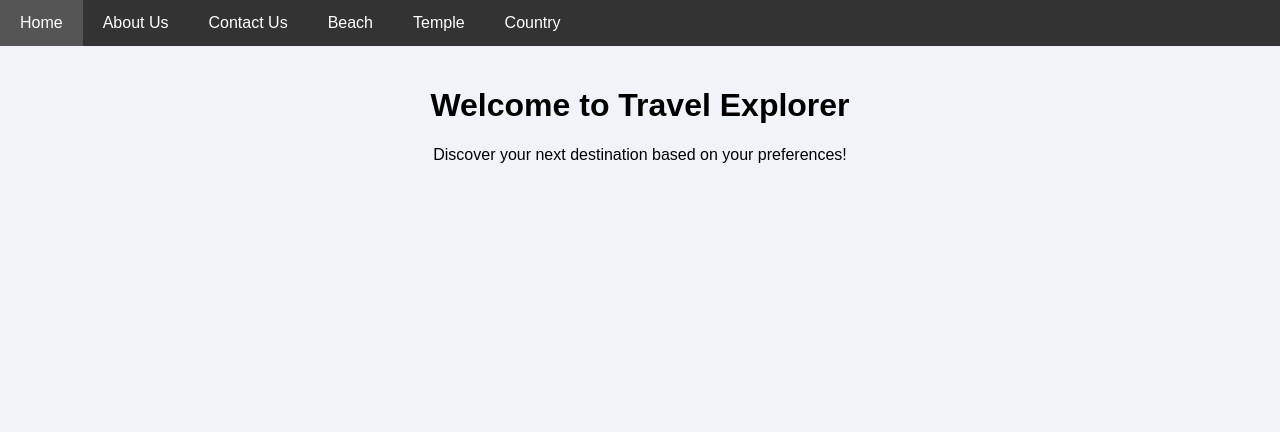
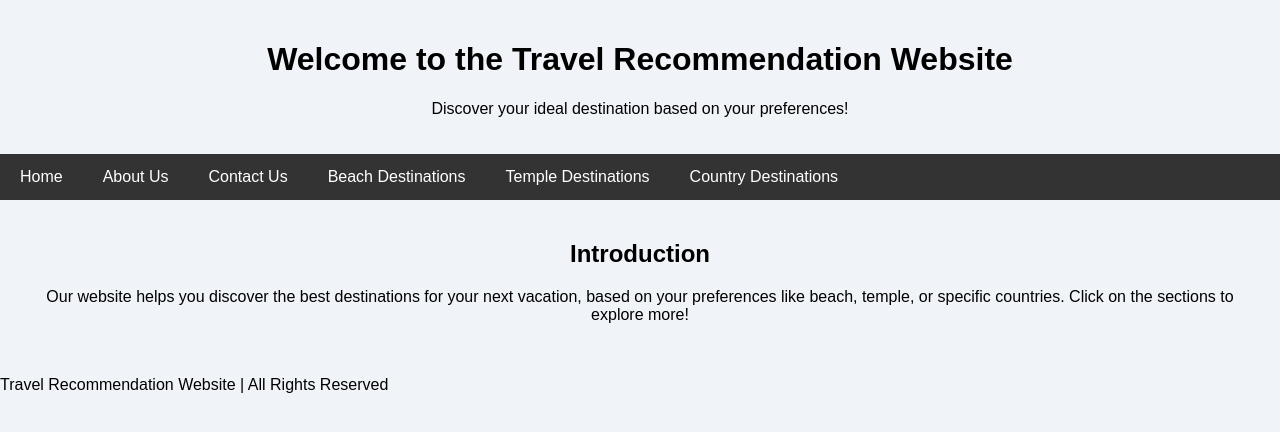
Before and after one commit to Rucha11011110/travel-recommendation-website, a plain HTML site: page index.html in a window 1280 px wide. Drawn offline with Linux system fonts and the light colour scheme.

Commit message:
index.html

```diff
--- a/index.html
+++ b/index.html
@@ -2,23 +2,32 @@
 <html lang="en">
 <head>
   <meta charset="UTF-8">
-  <title>Travel Explorer</title>
+  <meta name="viewport" content="width=device-width, initial-scale=1.0">
+  <title>Travel Recommendation Website</title>
   <link rel="stylesheet" href="style.css">
 </head>
 <body>
+  <header>
+    <h1>Welcome to the Travel Recommendation Website</h1>
+    <p>Discover your ideal destination based on your preferences!</p>
+  </header>
   <nav>
     <ul>
       <li><a href="index.html">Home</a></li>
       <li><a href="about.html">About Us</a></li>
       <li><a href="contact.html">Contact Us</a></li>
-      <li><a href="beach.html">Beach</a></li>
-      <li><a href="temple.html">Temple</a></li>
-      <li><a href="country.html">Country</a></li>
+      <li><a href="beach.html">Beach Destinations</a></li>
+      <li><a href="temple.html">Temple Destinations</a></li>
+      <li><a href="country.html">Country Destinations</a></li>
     </ul>
   </nav>
-  <header>
-    <h1>Welcome to Travel Explorer</h1>
-    <p>Discover your next destination based on your preferences!</p>
-  </header>
+  <section>
+    <h2>Introduction</h2>
+    <p>Our website helps you discover the best destinations for your next vacation, based on your preferences like beach, temple, or specific countries. Click on the sections to explore more!</p>
+  </section>
+  <footer>
+    <p>Travel Recommendation Website | All Rights Reserved</p>
+  </footer>
+  <script src="script.js"></script>
 </body>
 </html>
```
